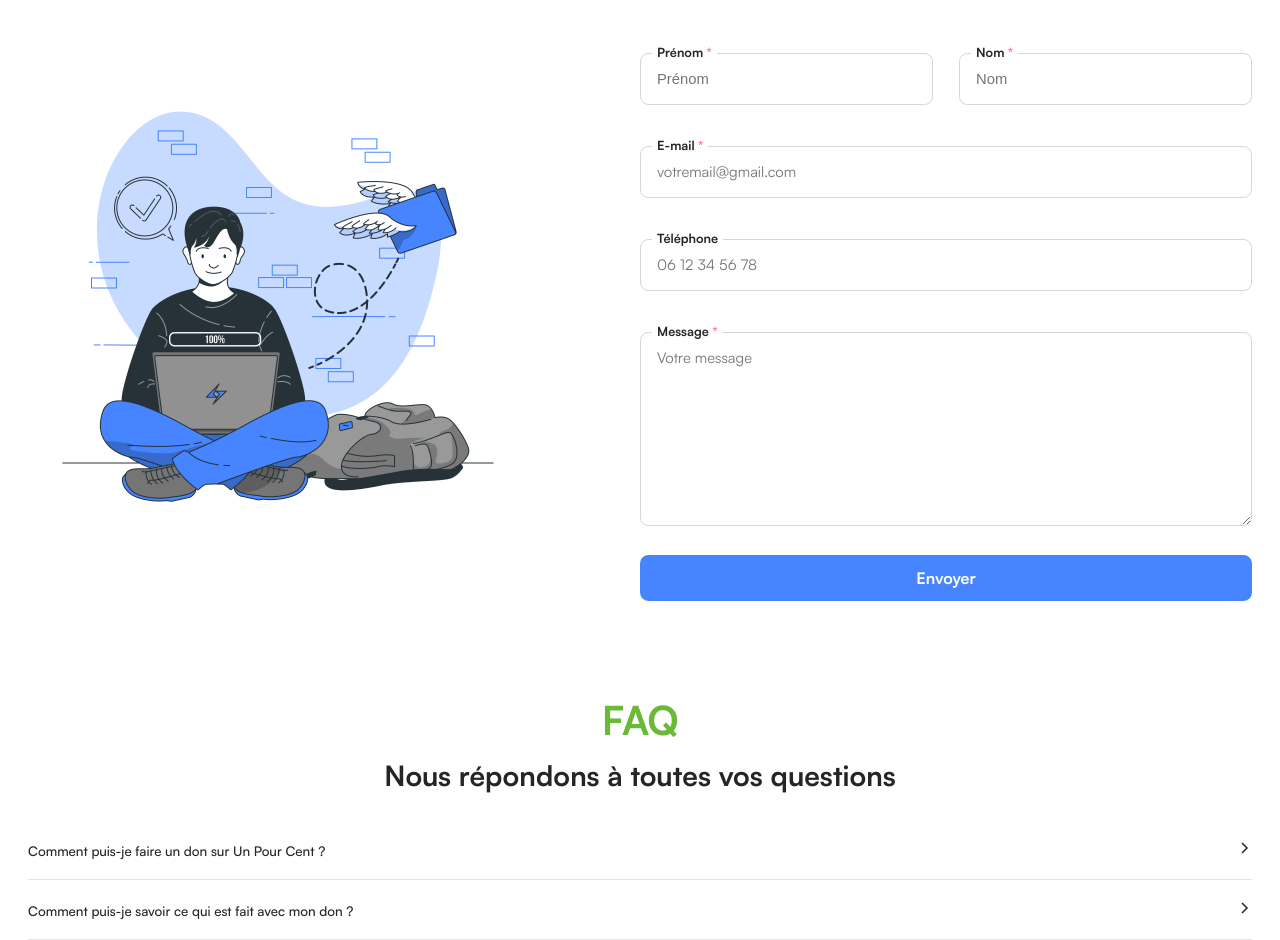
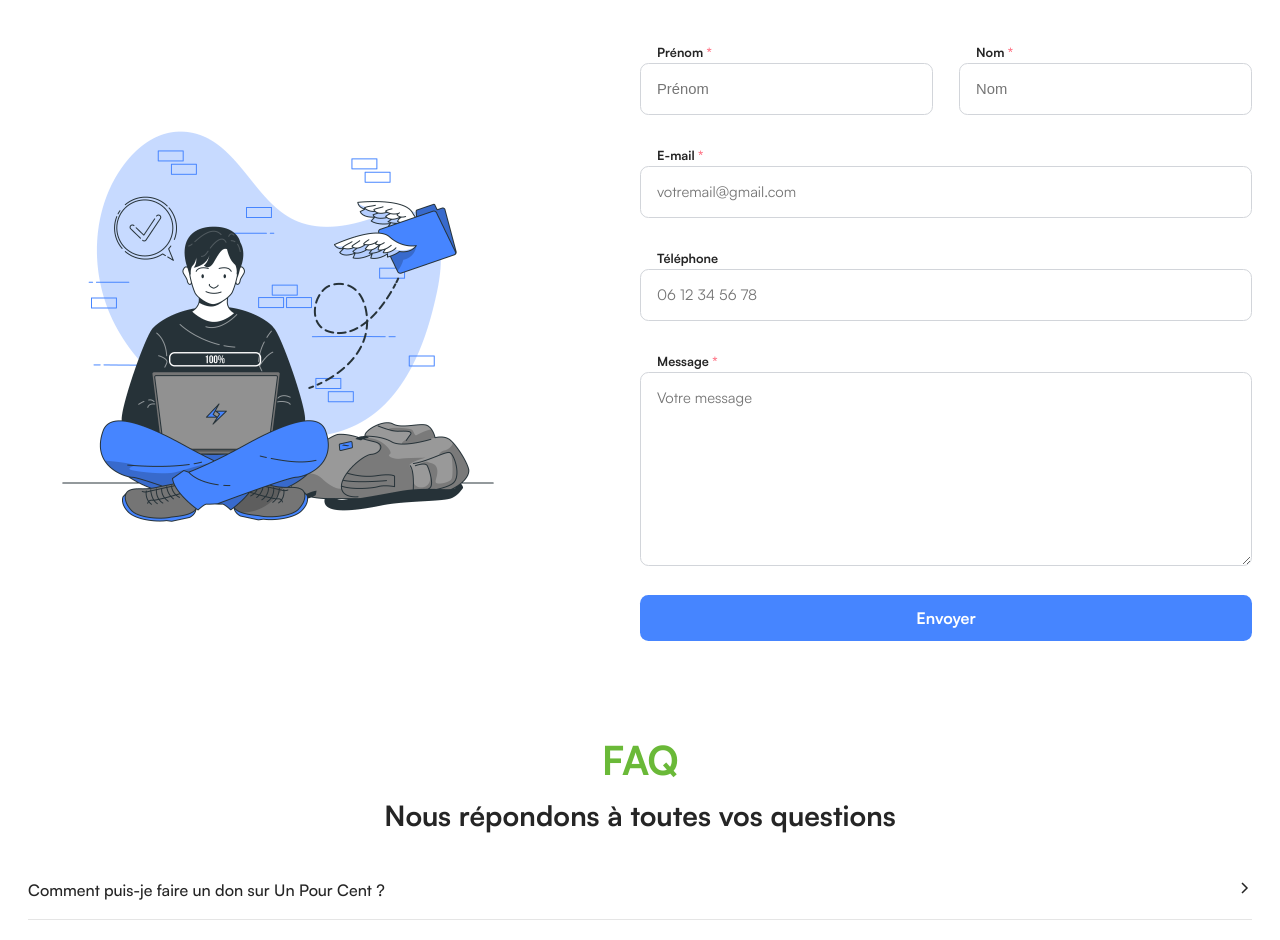
Before and after one commit to sofianslimani/unpourcent-next, a Next.js app: page /contact in a window 1280 px wide. Shown: the part 440-1380 px from the top of the page. Built offline with nearby package versions, Linux system fonts and the light colour scheme; no server answers.

Commit message:
fix font contact faq

```diff
--- a/package.json
+++ b/package.json
@@ -14,7 +14,8 @@
     "next": "latest",
     "react": "18.2.0",
     "react-dom": "18.2.0",
-    "react-toastify": "^9.1.3"
+    "react-toastify": "^9.1.3",
+    "yup": "^1.2.0"
   },
   "devDependencies": {
     "sass": "^1.62.1"
--- a/pages/contact/Partials/ContactFaq.js
+++ b/pages/contact/Partials/ContactFaq.js
@@ -47,7 +47,7 @@ const ContactFaq = () => {
         >
           <button
             className={
-              'contact-faq-container-bottom-wrapper-content-item-header-title-link'
+              'contact-faq-container-bottom-wrapper-content-item-header-title-link text-16'
             }
             onClick={(event) => handleClick(index, event)}
             {...{
--- a/pages/contact/Partials/ContactForm.js
+++ b/pages/contact/Partials/ContactForm.js
@@ -5,6 +5,8 @@ import Airtable from 'airtable';
 import dotenv from 'dotenv';
 import { ToastContainer, toast } from 'react-toastify';
 import 'react-toastify/dist/ReactToastify.css';
+import * as Yup from 'yup';
+
 
 dotenv.config();
 
@@ -21,6 +23,13 @@ const ContactForm = () => {
       phone: '',
       message: '',
     },
+    validationSchema: Yup.object().shape({
+      firstName: Yup.string().required('Le prénom est requis'),
+      lastName: Yup.string().required('Le nom est requis'),
+      email: Yup.string().email('Format d\'email invalide').required('L\'email est requis'),
+      phone: Yup.string().optional(),
+      message: Yup.string().required('Le message est requis'),
+    }),
     onSubmit: (values) => {
       base(process.env.NEXT_PUBLIC_AIRTABLE_TABLE_NAME_CONTACT).create(
         [
@@ -78,8 +87,10 @@ const ContactForm = () => {
                       type="text"
                       onChange={contactForm.handleChange}
                       value={contactForm.values.firstName}
-                      required
                     />
+                    {contactForm.touched.firstName && contactForm.errors.firstName && (
+                        <p className="error-message text-16 regular color-red">{contactForm.errors.firstName}</p>
+                    )}
                   </div>
                   <div className="contact-form-container-right-bottom-inputs-input">
                     <label className={'bold'} htmlFor="lastName">
@@ -93,8 +104,10 @@ const ContactForm = () => {
                       type="text"
                       onChange={contactForm.handleChange}
                       value={contactForm.values.lastName}
-                      required
                     />
+                    {contactForm.touched.lastName && contactForm.errors.lastName && (
+                        <p className="error-message text-16 regular color-red">{contactForm.errors.lastName}</p>
+                    )}
                   </div>
                 </div>
 
@@ -110,8 +123,10 @@ const ContactForm = () => {
                     type="email"
                     onChange={contactForm.handleChange}
                     value={contactForm.values.email}
-                    required
                   />
+                  {contactForm.touched.email && contactForm.errors.email && (
+                      <p className="error-message text-16 regular color-red">{contactForm.errors.email}</p>
+                  )}
                 </div>
 
                 <div className="contact-form-container-right-bottom-input">
@@ -127,8 +142,10 @@ const ContactForm = () => {
                     onChange={contactForm.handleChange}
                     value={contactForm.values.phone}
                   />
+                  {contactForm.touched.phone && contactForm.errors.phone && (
+                      <p className="error-message text-16 regular color-red">{contactForm.errors.phone}</p>
+                  )}
                 </div>
-
                 <div className="contact-form-container-right-bottom-input">
                   <label className={'bold'} htmlFor="message">
                     Message <span className="red">*</span>
@@ -141,8 +158,10 @@ const ContactForm = () => {
                     type="text"
                     onChange={contactForm.handleChange}
                     value={contactForm.values.message}
-                    required
                   />
+                  {contactForm.touched.message && contactForm.errors.message && (
+                      <p className="error-message text-16 regular color-red">{contactForm.errors.message}</p>
+                  )}
                 </div>
 
                 <button type="submit" className={'button-primary'}>
--- a/styles/base/_colors.scss
+++ b/styles/base/_colors.scss
@@ -6,3 +6,4 @@ $green: #6ab938;
 $grey: #f0f0f0;
 $secondary-gradient: #fca845;
 $primary-gradient: #bde6ff;
+$red : #FF0000;
--- a/styles/base/_text.scss
+++ b/styles/base/_text.scss
@@ -4,6 +4,7 @@ $colors: (
   'white': $white,
   'black': $black,
   'green': $green,
+        'red': $red
 );
 
 @each $name, $color in $colors {
--- a/styles/main.css
+++ b/styles/main.css
@@ -330,6 +330,10 @@ html::selection {
   color: #6ab938;
 }
 
+.color-red {
+  color: #FF0000;
+}
+
 .light {
   font-family: "Satoshi-Light";
 }
@@ -1392,6 +1396,7 @@ span.green {
 .contact-form-container-right-bottom form .contact-form-container-right-bottom-inputs .contact-form-container-right-bottom-inputs-input {
   display: flex;
   flex-direction: column;
+  gap: 10px;
   width: 100%;
 }
 .contact-form-container-right-bottom form .contact-form-container-right-bottom-inputs .contact-form-container-right-bottom-inputs-input label {
@@ -1416,6 +1421,7 @@ span.green {
 .contact-form-container-right-bottom form .contact-form-container-right-bottom-input {
   display: flex;
   flex-direction: column;
+  gap: 10px;
   width: 100%;
 }
 .contact-form-container-right-bottom form .contact-form-container-right-bottom-input label {
--- a/styles/views/contact/_contact-form.scss
+++ b/styles/views/contact/_contact-form.scss
@@ -91,7 +91,7 @@
             .contact-form-container-right-bottom-inputs-input {
               display: flex;
               flex-direction: column;
-
+              gap: 10px;
               width: 100%;
 
               label {
@@ -124,7 +124,7 @@
           .contact-form-container-right-bottom-input {
             display: flex;
             flex-direction: column;
-
+            gap: 10px;
             width: 100%;
             label {
               position: relative;
```
Also changed, not shown: 2 other files (tests, documents, lock files or other folders).
